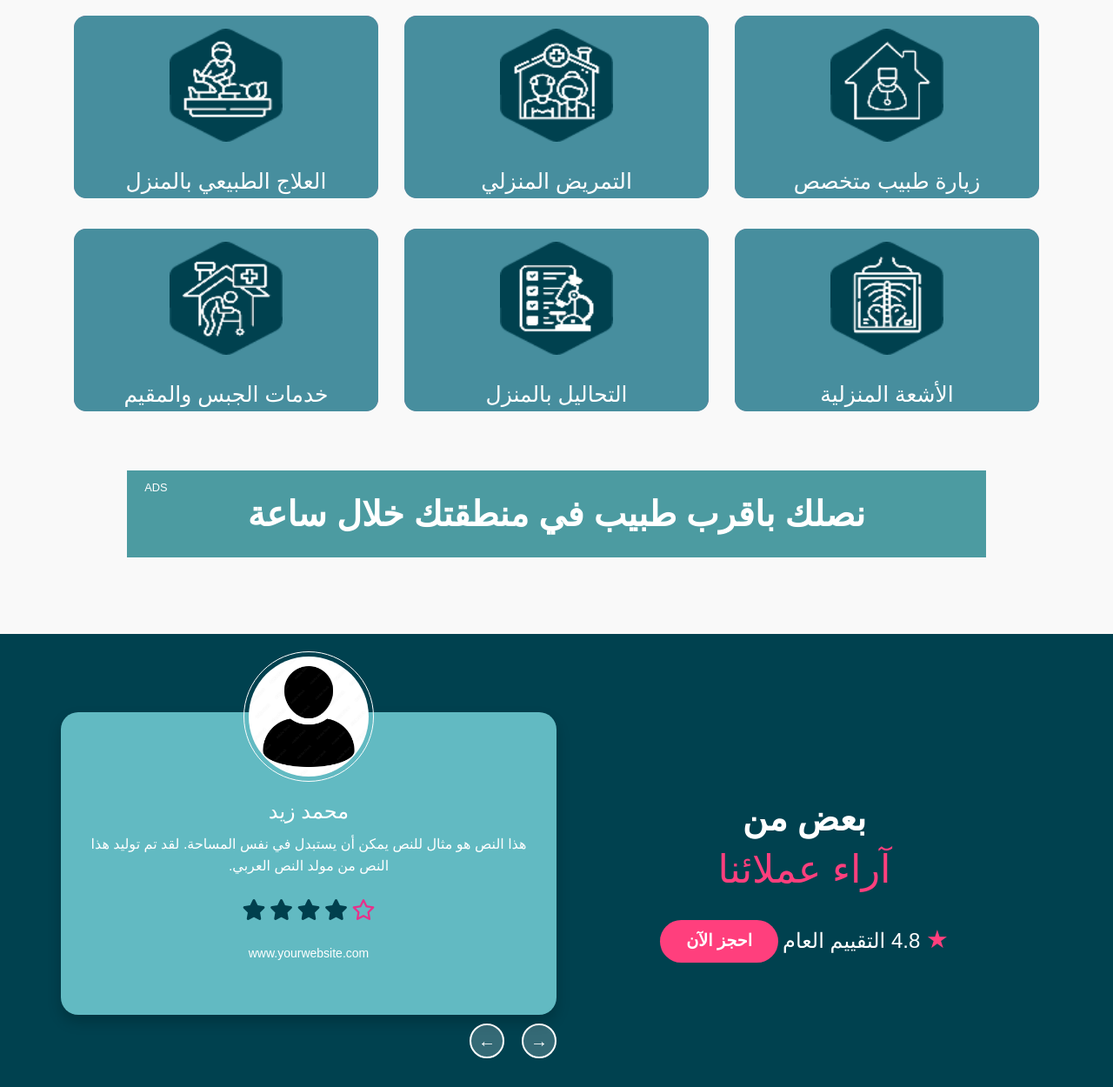
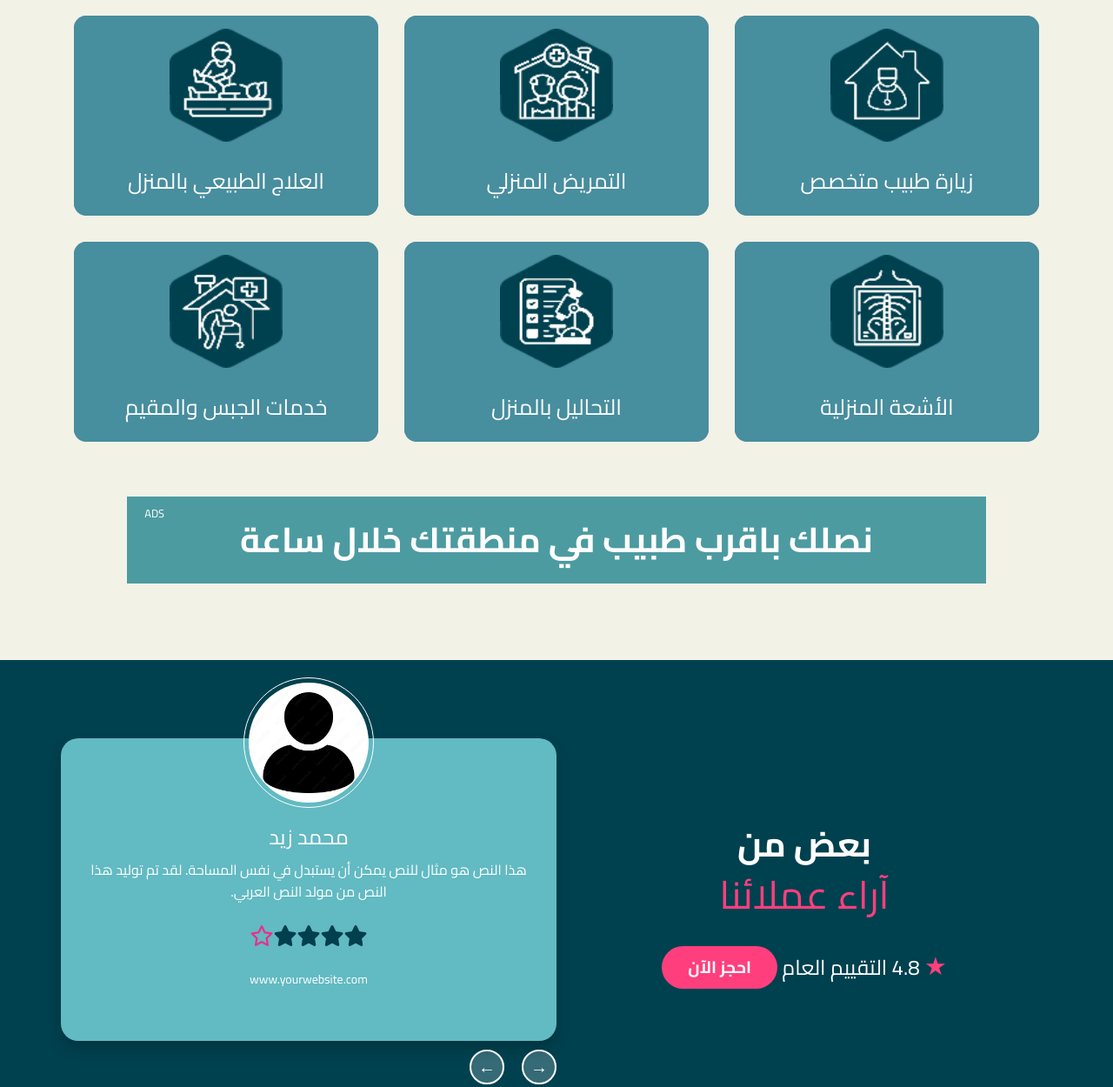
Before and after one commit to tarek-elsayed/otlob-tabeeb-template, a plain HTML site: page index.html in a window 1280 px wide. Shown: the part 1177-2427 px from the top of the page at 87% size. Drawn offline with nearby package versions, Linux system fonts and the light colour scheme.

Commit message:
change font

```diff
--- a/index.html
+++ b/index.html
@@ -4,7 +4,9 @@
     <meta charset="UTF-8">
     <meta name="viewport" content="width=device-width, initial-scale=1.0">
     <title>OtlobTabib</title>
+    <link href="https://fonts.googleapis.com/css2?family=Cairo:wght@400;700&display=swap" rel="stylesheet">
     <link rel="stylesheet" href="https://stackpath.bootstrapcdn.com/bootstrap/4.5.2/css/bootstrap.min.css">
+    <link href="https://fonts.googleapis.com/css2?family=Cairo:wght@400;700&display=swap" rel="stylesheet">
     <link rel="stylesheet" href="styles.css">
 </head>
 <body >
@@ -195,7 +197,7 @@
                             <div class="banner d-flex justify-content-center align-items-center position-relative ">
                                 <span class="text-white small ads-text position-absolute start-0 top-0">ADS</span>
                                 <span class="banner-text ticket1 text-center">نصلك باقرب طبيب في منطقتك خلال ساعة</span>
-                                <span class="banner-text ticket2 text-center">احـــــــــــــــــجـــــــــــــــــــــــــــــــز الان</span>
+                                <span class="banner-text ticket2 text-center">احـــــــــــــــــجـــــــــــــــــــــــــــــز الان</span>
                             </div>
                         </div>
                     </div>
@@ -233,8 +235,8 @@
                 </div>
                 <div class="col-md-6">
                     <div class="row">
-                        <div class="testimonial">
-                            <div class="profile">
+                        <div class="testimonial" id="testimonial">
+                            <!-- <div class="profile">
                                 <img src="./img/avtar.jpg" alt="محمد زيد" class="profile-image">
                            </div>
                             <h3>محمد زيد</h3>
@@ -247,11 +249,11 @@
                                 <span class="star filled"><i class="fa-solid fa-star"></i></span>
                                 <span class="star filled"><i class="fa-solid fa-star"></i></span>
                             </div>
-                            <p class="website">www.yourwebsite.com</p>
+                            <p class="website">www.yourwebsite.com</p> -->
                         </div>
                         <div class="navigation ">
-                            <button class="nav-btn">&rarr;</button>
-                            <button class="nav-btn">&larr;</button>
+                            <button class="nav-btn" id="nextBtn">&rarr;</button>
+                            <button class="nav-btn" id="prevBtn">&larr;</button>
                         </div>
                     </div>
                 </div>
--- a/script.js
+++ b/script.js
@@ -59,4 +59,83 @@
         }
 
     }
+
+
+    document.addEventListener('DOMContentLoaded', function() {
+        const testimonials = [
+            {
+                name: "محمد زيد",
+                text: "هذا النص هو مثال للنص يمكن أن يستبدل في نفس المساحة. لقد تم توليد هذا النص من مولد النص العربي.",
+                image: "./img/avtar.jpg",
+                rating: 4,
+                website: "www.yourwebsite.com"
+            },
+            {
+                name: "أحمد علي",
+                text: "مثال آخر للنصوص العربية. هذا نص تجريبي لتوضيح كيف يمكن أن يعمل العرض الديناميكي للتقييمات.",
+                image: "./img/avtar.jpg",
+                rating: 5,
+                website: "www.anotherwebsite.com"
+            },
+            {
+                name: "سارة محمد",
+                text: "تجربة رائعة ومفيدة جداً. سوف أنصح الجميع بالتجربة!",
+                image: "./img/avtar.jpg",
+                rating: 3,
+                website: "www.example.com"
+            }
+        ];
+
+        // العنصر الذي سيتم عرض المحتوى فيه
+        const testimonialContainer = document.getElementById('testimonial');
+
+        // متغير لتعقب التقييم الحالي
+        let currentTestimonial = 0;
+
+        // وظيفة لعرض التقييم بناءً على الفهرس الحالي
+        function displayTestimonial(index) {
+            const { name, text, image, rating, website } = testimonials[index];
+
+            // إنشاء الـ HTML ديناميكيًا
+            document.getElementById('testimonial').innerHTML = `
+                <div class="profile">
+                    <img src="${image}" alt="${name}" class="profile-image">
+                </div>
+                <h3>${name}</h3>
+                <p>${text}</p>
+                <div class="rating1">
+                    ${generateStars(rating)}
+                </div>
+                <p class="website">${website}</p>
+            `;
+        }
+
+        // وظيفة لتوليد النجوم بناءً على التقييم
+        function generateStars(rating) {
+            let starsHtml = '';
+            for (let i = 1; i <= 5; i++) {
+                if (i <= rating) {
+                    starsHtml += '<span class="star filled"><i class="fa-solid fa-star"></i></span>';
+                } else {
+                    starsHtml += '<span class="star"><i class="fa-regular fa-star"></i></span>';
+                }
+            }
+            return starsHtml;
+        }
+
+        // عرض أول تقييم عند تحميل الصفحة
+        displayTestimonial(currentTestimonial);
+
+        // أزرار التنقل بين التقييمات
+        document.getElementById('nextBtn').addEventListener('click', () => {
+            currentTestimonial = (currentTestimonial + 1) % testimonials.length;
+            displayTestimonial(currentTestimonial);
+        });
+
+        document.getElementById('prevBtn').addEventListener('click', () => {
+            currentTestimonial = (currentTestimonial - 1 + testimonials.length) % testimonials.length;
+            displayTestimonial(currentTestimonial);
+        });
+
+    })
 })();
--- a/styles.css
+++ b/styles.css
@@ -1,7 +1,8 @@
 body {
     background-color: #4A909D;
-    font-family: 'Arial', sans-serif;
+    /* font-family: 'Arial', sans-serif; */
     text-align: center;
+    font-family: 'Cairo', sans-serif;
     direction: rtl;
 }
 
@@ -93,7 +94,7 @@ hr{background-color: white;}
     color: white;
     font-weight: 900;
     font-size: 60px;
-    font-family: fantasy
+    /* font-family: fantasy */
 
 }
 .re2aya-tabeeb{
@@ -171,7 +172,7 @@ hr{background-color: white;}
 }
 /* Services Section */
 .services-section {
-    background-color: #F9F9F9;
+    background-color: #F2F2E7;
     padding: 40px 0;
     margin-top: 40px;
 }
@@ -208,6 +209,7 @@ hr{background-color: white;}
     direction: rtl; /* Right to left text for Arabic */
 }
 
+
 .ads-text {
     font-size: 0.8rem; /* Small 'ADS' text */
     top: 10px; /* Adjust 'ADS' upwards */
@@ -225,11 +227,12 @@ hr{background-color: white;}
     background-color: #478E9E;
     display: block;
     border-radius: 14px;
+    height: 230px;
 
 }
 .visit-tabeeb-now-ehgez{
    display: none;
-    height: 198px;
+    height: 230px;
     width: 100%;
     border-bottom-left-radius:30% ;
     background-color: #478E9E;
@@ -241,10 +244,12 @@ hr{background-color: white;}
     background-color: #478E9E;
     display: block;
     border-radius: 14px;
+    height: 230px;
+
 }
 .tamreed-ehgez{
     display: none;
-    height: 198px;
+    height: 230px;
     width: 100%;
     border-bottom-left-radius:30% ;
     background-color: #478E9E;
@@ -255,10 +260,11 @@ hr{background-color: white;}
     background-color: #478E9E;
     display: block;
     border-radius: 14px;
+    height: 230px;
 }
 .elag-tabe3y-ehgez{
     display: none;
-    height: 198px;
+    height: 230px;
     width: 100%;
     border-bottom-left-radius:30% ;
     background-color: #478E9E;
@@ -297,10 +303,12 @@ hr{background-color: white;}
     background-color: #478E9E;
     display: block;
     border-radius: 14px;
+    height: 230px;
+
 }
 .ashe3a-ehgez{
     display: none;
-    height: 198px;
+    height: 230px;
     width: 100%;
     border-bottom-left-radius:30% ;
     background-color: #478E9E;
@@ -321,10 +329,12 @@ hr{background-color: white;}
     background-color: #478E9E;
     display: block;
     border-radius: 14px;
+    height: 230px;
+
 }
 .ta7aleel-ehgez{
     display: none;
-    height: 198px;
+    height: 230px;
     width: 100%;
     border-bottom-left-radius:30% ;
     background-color: #478E9E;
@@ -344,10 +354,12 @@ hr{background-color: white;}
     background-color: #478E9E;
     display: block;
     border-radius: 14px;
+    height: 230px;
+
 }
 .mokeem-ehgez{
     display: none;
-    height: 198px;
+    height: 230px;
     width: 100%;
     border-bottom-left-radius:30% ;
     background-color: #478E9E;
@@ -458,7 +470,7 @@ hr{background-color: white;}
     list-style: none;
     padding: 5px;
     text-align: right;
-    font-size: 18px;
+    font-size: 16px;
 }
 
 .features-list li {
```
